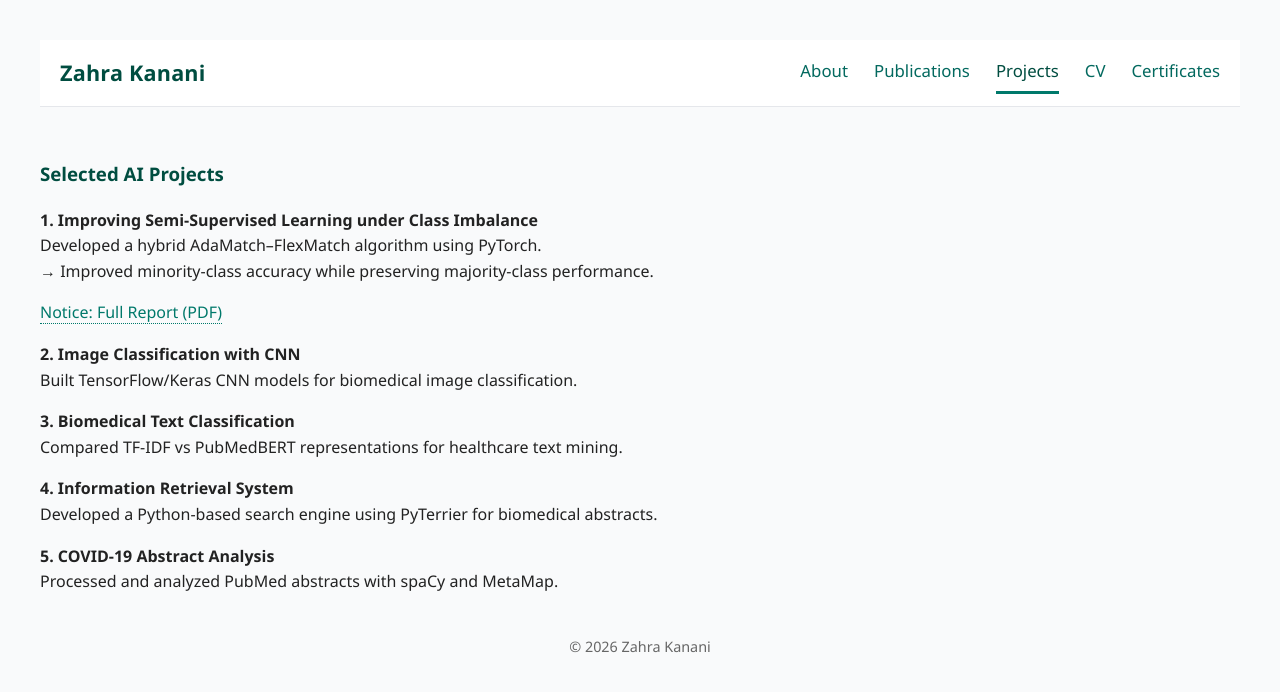
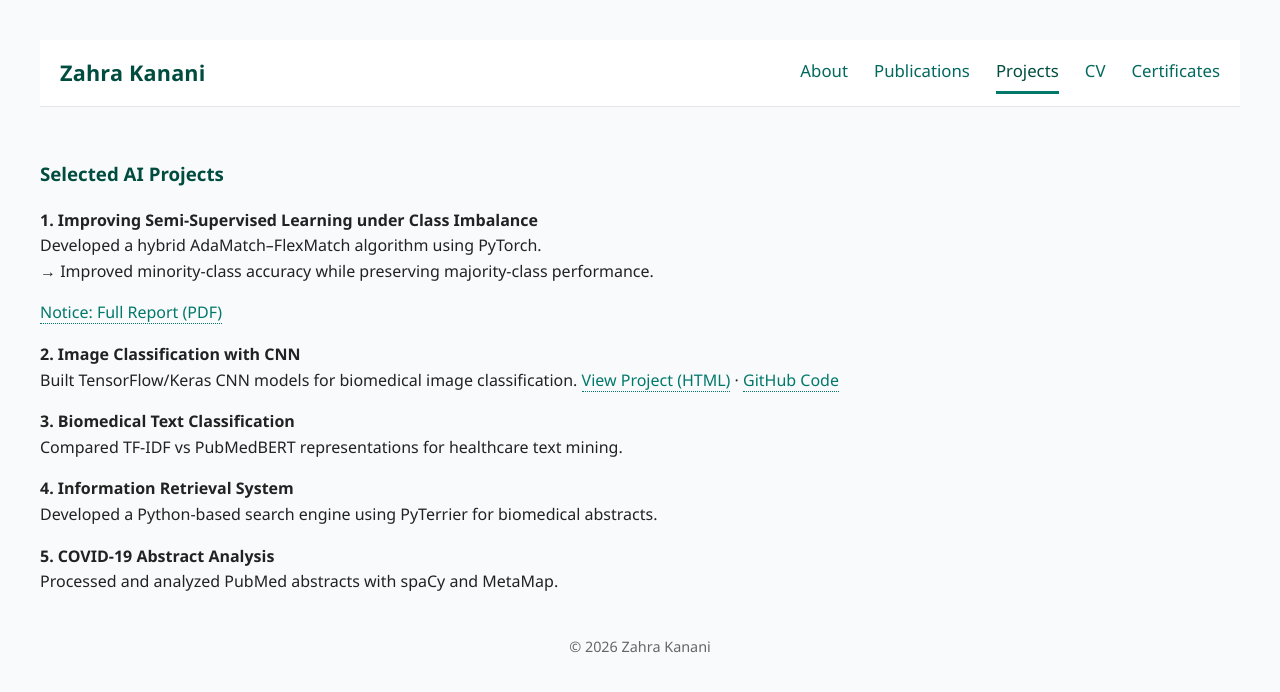
Before and after one commit to zahra-kanani/zahra-kanani.github.io, a Jekyll site: the page built from projects.md, in a window 1280 px wide. Shown: the top 692 px of the page. Built offline with Jekyll 4.4.1, drawn with Linux system fonts in a browser that asks for light colours.

Commit message:
Add links to SVHN CNN Classifier project

```diff
--- a/projects.md
+++ b/projects.md
@@ -14,6 +14,7 @@ Developed a hybrid AdaMatch–FlexMatch algorithm using PyTorch.
 
 **2. Image Classification with CNN**
 Built TensorFlow/Keras CNN models for biomedical image classification.
+[View Project (HTML)](/assets/projects/svhn_cnn_classifier.html) · [GitHub Code](https://github.com/zahra-kanani/svhn-cnn-classifier)
 
 **3. Biomedical Text Classification**
 Compared TF-IDF vs PubMedBERT representations for healthcare text mining.
```
